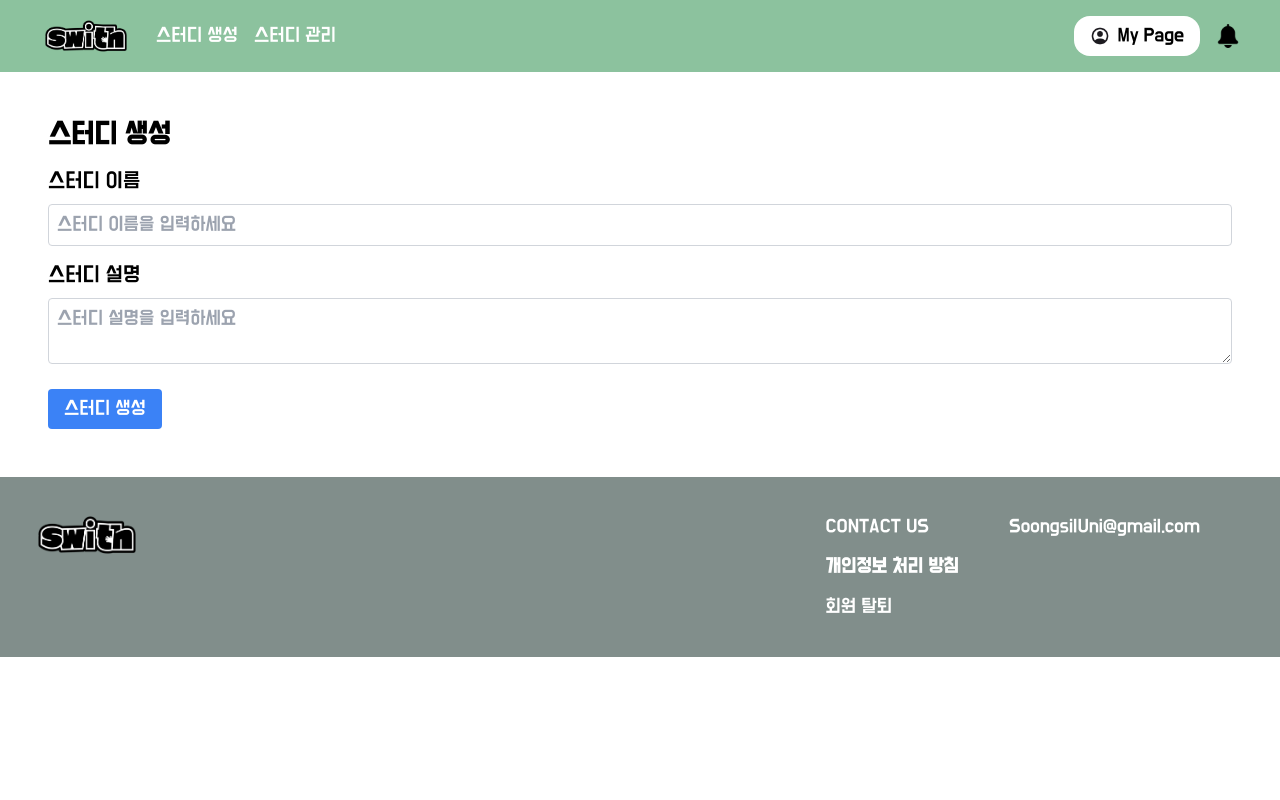
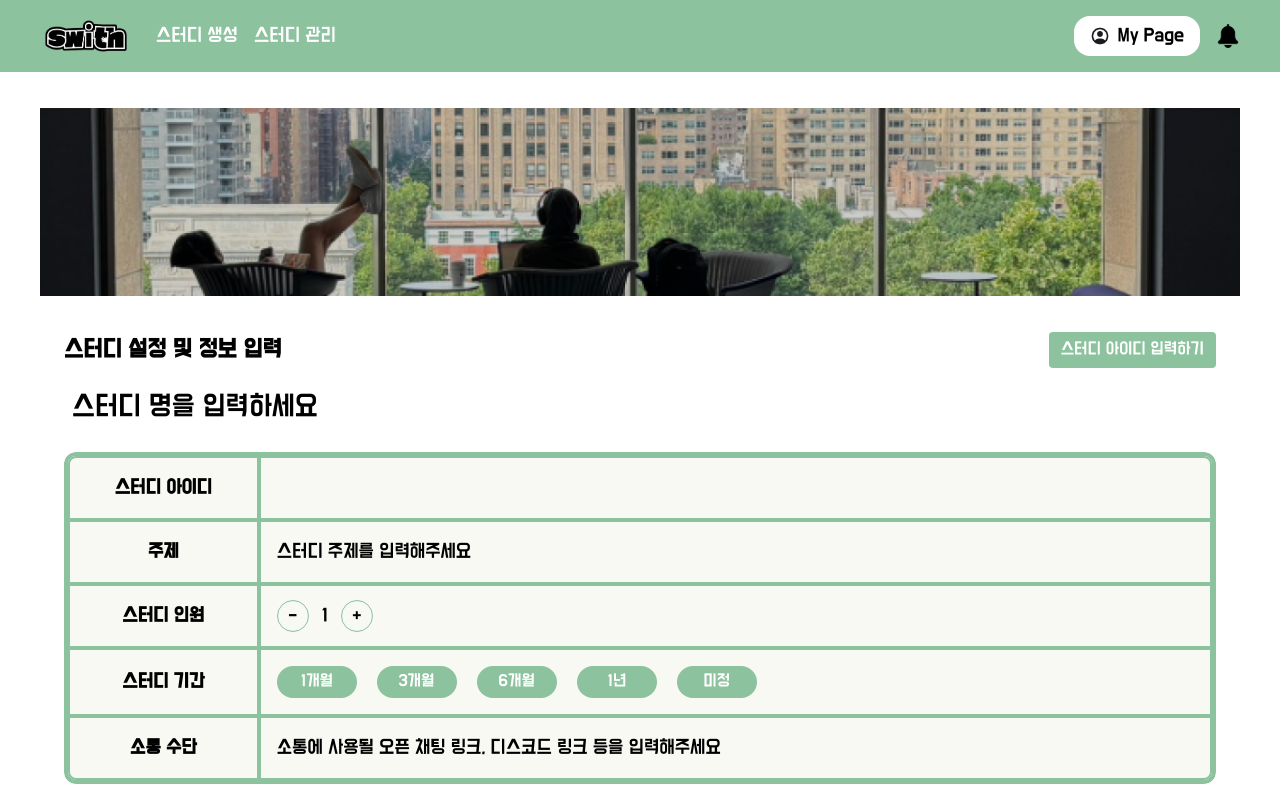
Before and after one commit to TeamSwith/Front, a React (Create React App) app: page /create-study in a window 1280 px wide. Shown: the top 800 px of the page. Built offline with nearby package versions, Linux system fonts and the light colour scheme.

Commit message:
Footer 수정

```diff
--- /dev/null
+++ b/src/components/Banner.js
@@ -0,0 +1,12 @@
+import React from 'react';
+import bannerImage from '../assets/Banner.png'; // 배너 이미지 경로
+
+const Banner = () => {
+  return (
+    <div className="relative w-full mt-1 sm:mt-3">
+      <img src={bannerImage} alt="Banner" className="w-full max-h-[200px] object cover" />
+    </div>
+  );
+};
+
+export default Banner;
--- a/src/components/Footer.js
+++ b/src/components/Footer.js
@@ -4,20 +4,20 @@ import logo from '../assets/swithLogo.png';
 const Footer = () => {
   return (
     <footer
-      className="bg-[#818E8B] text-white"
+      className="bg-[#818E8B] text-white mt-8"
       style={{ height: '180px' }} // 푸터 높이 조정
     >
-      <div className="flex justify-between items-center h-full">
-        <div className="flex items-center ml-8 mb-16"> {/* 왼쪽 마진 및 아래쪽 마진 설정 */}
+      <div className="flex flex-col sm:flex-row justify-center sm:justify-between items-center h-full p-12">
+        <div className="flex items-center mb-3 sm:mb-16"> {/* 왼쪽 마진 및 아래쪽 마진 설정 */}
           <img src={logo} alt="Switch Logo" className="h-12" />
         </div>
-        <div className="text-left mr-20 flex flex-col"> {/* 왼쪽 정렬 및 세로 방향 정렬 */}
-          <div className="flex items-center"> {/* CONTACT US와 이메일 같은 줄에 배치 */}
-            <p className="mr-20">CONTACT US</p> {/* 마진 추가 */}
-            <p className="text-right">SoongsilUni@gmail.com</p> {/* 이메일을 오른쪽에 배치 */}
+        <div className="text-center sm:text-left flex flex-col"> {/* 가운데 정렬 및 세로 방향 정렬 */}
+          <div className="flex items-center justify-cente sm:justify-between"> {/* CONTACT US와 이메일 같은 줄에 배치 */}
+            <p className="mr-4 sm:mr-20 text-sm sm:text-base font-sans">CONTACT US</p> {/* 글씨 크기 조정 */}
+            <p className="text-sm sm:text-base font-sans">SoongsilUni@gmail.com</p> {/* 이메일을 오른쪽에 배치 */}
           </div>
-          <p className="mt-4 font-bold">개인정보 처리 방침</p>
-          <p className="mt-4">회원 탈퇴</p>
+          <p className="mt-3 sm:mt-4 text-sm sm:text-base font-bold font-sans">개인정보 처리 방침</p> {/* 글씨 크기 조정 */}
+          <p className="mt-3 sm:mt-4 text-sm sm:text-base font-sans">회원 탈퇴</p> {/* 글씨 크기 조정 */}
         </div>
       </div>
     </footer>
--- /dev/null
+++ b/src/components/Modal.js
@@ -0,0 +1,38 @@
+import React from 'react';
+
+const Modal = ({ isOpen, onClose, onSubmit }) => {
+  const [studyId, setStudyId] = React.useState('');
+
+  const handleSubmit = () => {
+    onSubmit(studyId); // 부모 컴포넌트에 아이디 전달
+    setStudyId(''); // 입력 필드 초기화
+    onClose(); // 모달 닫기
+  };
+
+  if (!isOpen) return null; // 모달이 열려있지 않으면 null 반환
+
+  return (
+    <div className="fixed inset-0 flex items-center justify-center z-50 bg-black bg-opacity-50">
+      <div className="bg-white p-6 rounded shadow-md">
+        <h2 className="text-xl mb-4">스터디 아이디 입력</h2>
+        <input
+          type="text"
+          value={studyId}
+          onChange={(e) => setStudyId(e.target.value)}
+          placeholder="스터디 아이디를 입력하세요"
+          className="w-full p-2 border border-gray-300 rounded focus:outline-none"
+        />
+        <div className="mt-4 flex justify-end">
+          <button className="px-4 py-2 bg-blue-500 text-white rounded hover:bg-blue-600" onClick={handleSubmit}>
+            확인
+          </button>
+          <button className="px-4 py-2 ml-2 bg-gray-300 text-black rounded hover:bg-gray-400" onClick={onClose}>
+            취소
+          </button>
+        </div>
+      </div>
+    </div>
+  );
+};
+
+export default Modal;
--- a/src/pages/CreateStudy.js
+++ b/src/pages/CreateStudy.js
@@ -1,47 +1,168 @@
 import React, { useState } from 'react';
+import Banner from '../components/Banner'; // 배너 컴포넌트 임포트
+import Modal from '../components/Modal'; // 모달 컴포넌트 임포트
 
 const CreateStudy = () => {
   const [studyName, setStudyName] = useState('');
-  const [description, setDescription] = useState('');
+  // const [description, setDescription] = useState('');
+  const [isEditingStudyName, setIsEditingStudyName] = useState(false); // 입력 모드 상태
+  const [studyId, setStudyId] = useState(''); // 스터디 아이디
+  const [studyTopic, setStudyTopic] = useState(''); // 스터디 주제
+  const [isEditingStudyTopic, setIsEditingStudyTopic] = useState(false); // 입력 모드 상태
+  const [participants, setParticipants] = useState(1); // 스터디 인원
+  const [studyPeriod, setStudyPeriod] = useState(''); // 스터디 기간
+  const [communicationLink, setCommunicationLink] = useState(''); // 소통 수단
+  const [isEditingStudyLink, setIsEditingStudyLink] = useState(false); // 입력 모드 상태
+  const [isModalOpen, setIsModalOpen] = useState(false); // 모달 열림 상태
+
+  const handleParticipantChange = (action) => {
+    setParticipants((prev) => (action === 'increment' ? prev + 1 : Math.max(prev - 1, 1))); // 최소 1명 유지
+  };
 
   const handleCreateStudy = () => {
-    // 스터디 생성 로직 추가 (예: API 요청)
     alert(`스터디 "${studyName}"가 생성되었습니다!`);
     setStudyName('');
-    setDescription('');
+    //setDescription('');
   };
 
   return (
-    <div className="p-8">
-      <h1 className="text-2xl font-bold mb-4">스터디 생성</h1>
-      <form className="space-y-4">
+    <div className="max-w-5.5xl mx-auto px-0 pt-2 space-y-2">
+
+      <Banner className="mb-2 sm:mb-4" />
+
+      <div className="p-4 sm:p-6 rounded-lg">
+        <div className="flex justify-between items-center mt-2 sm:mt-1 mb-5 sm:mb-4">
+          <h1 className="text-lg sm:text-xl font-bold">스터디 설정 및 정보 입력</h1>
+          <button
+            type="button"
+            onClick={() => setIsModalOpen(true)}
+            className="text-xs sm:text-sm px-3 py-2 bg-[#8CC29E] text-white rounded hover:bg-[#7BAE8D]"
+          >
+            스터디 아이디 입력하기
+          </button>
+        </div>
+
+        <form className="space-y-2 sm:space-y-5">
           <div>
-          <label className="block text-lg mb-2">스터디 이름</label>
+            {isEditingStudyName ? (
               <input
                 type="text"
                 value={studyName}
                 onChange={(e) => setStudyName(e.target.value)}
-            className="w-full p-2 border border-gray-300 rounded"
-            placeholder="스터디 이름을 입력하세요"
+                onBlur={() => setIsEditingStudyName(false)} // 입력 필드에서 벗어날 때 편집 모드 해제
+                className="w-full p-2 rounded focus:outline-none text-lg sm:text-2xl" // 테두리 제거 및 포커스 스타일 제거
+                placeholder="스터디 명을 입력하세요" // 수정된 플레이스홀더 텍스트
               />
+            ) : (
+              <p
+                className="w-full p-2 text-lg sm:text-2xl"
+                onClick={() => setIsEditingStudyName(true)} // 클릭 시 입력 모드로 변경
+              >
+                {studyName || "스터디 명을 입력하세요"} {/* 기본 텍스트 표시 */}
+              </p>
+            )}
           </div>
-        <div>
-          <label className="block text-lg mb-2">스터디 설명</label>
-          <textarea
-            value={description}
-            onChange={(e) => setDescription(e.target.value)}
-            className="w-full p-2 border border-gray-300 rounded"
-            placeholder="스터디 설명을 입력하세요"
+
+          <div style={{ marginBottom: '47px', overflow: 'hidden', borderRadius: '12px' }}> {/*Tailwind 적용안돼서 직접 여백 추가해줌*/}
+            <table className="w-full border-4 border-[#8CC29E] bg-[#F7F9F2] border-separate rounded-lg text-sm sm:text-base" style={{ borderCollapse: 'separate', borderSpacing: '0', borderRadius: '12px' }} >
+              <tbody>
+                <tr>
+                  <td className="p-3 sm:p-4 w-1/3 sm:w-1/6 h-12 sm:h-16 border-2 border-[#8CC29E] text-center font-bold whitespace-nowrap rounded-tl-lg">스터디 아이디</td>
+                  <td className="p-3 sm:p-4 border-2 border-[#8CC29E] rounded-tr-lg">{studyId || ''}</td> {/* 자동으로 불러오는 아이디 표시 */}
+                </tr>
+                <tr>
+                  <td className="p-3 sm:p-4 w-1/3 sm:w-1/6 h-12 sm:h-16 border-2 border-[#8CC29E] text-center font-bold">주제</td>
+                  <td className="p-3 sm:p-4 border-2 border-[#8CC29E]">
+                    {isEditingStudyTopic ? (
+                      <input
+                        type="text"
+                        value={studyTopic}
+                        onChange={(e) => setStudyTopic(e.target.value)}
+                        onBlur={() => setIsEditingStudyTopic(false)} // 입력 필드에서 벗어날 때 편집 모드 해제
+                        className="w-full rounded focus:outline-none bg-[#F7F9F2]"
+                        placeholder="스터디 주제를 입력해주세요"
                       />
+                    ) : (
+                      <p
+                        className="cursor-pointer"
+                        onClick={() => setIsEditingStudyTopic(true)} // 클릭 시 입력 모드로 변경
+                      >
+                        {studyTopic || "스터디 주제를 입력해주세요"} {/* 기본 텍스트 표시 */}
+                      </p>
+                    )}
+                  </td>
+                </tr>
+                <tr>
+                  <td className="p-3 sm:p-4 w-1/3 sm:w-1/6 h-12 sm:h-16 border-2 border-[#8CC29E] text-center font-bold">스터디 인원</td>
+                  <td className="p-3 sm:p-4 h-12 sm:h-16 border-2 border-[#8CC29E] flex items-center">
+                    <button type="button" onClick={() => handleParticipantChange('decrement')} className="p-1 w-6 sm:w-8 h-6 sm:h-8 border border-[#8CC29E] rounded-full text-center">-</button>
+                    <span className="w-6 sm:w-8 text-center">{participants}</span>
+                    <button type="button" onClick={() => handleParticipantChange('increment')} className="p-1 w-6 sm:w-8 h-6 sm:h-8 border border-[#8CC29E] rounded-full text-center">+</button>
+                  </td>
+                </tr>
+                <tr>
+                  <td className="p-3 sm:p-4 w-1/3 sm:w-1/6 border-2 border-[#8CC29E] text-center font-bold">스터디 기간</td>
+                  <td className="p-3 sm:p-4 border-2 border-[#8CC29E]">
+                    <div className="flex flex-wrap gap-2 sm:gap-5">
+                      {['1개월', '3개월', '6개월', '1년', '미정'].map((period) => (
+                        <button
+                          key={period}
+                          type="button"
+                          onClick={() => setStudyPeriod(period)}
+                          className={`w-16 sm:w-20 h-6 sm:h-8 rounded-full justify-center items-center sm:text-sm ${studyPeriod === period ? 'bg-[#7BAE8D]' : 'bg-[#8CC29E] text-white'}`} // 선택 시 색상 변경
+                        >
+                          {period}
+                        </button>
+                      ))}
                     </div>
+                  </td>
+                </tr>
+                <tr>
+                  <td className="p-3 sm:p-4 w-1/3 sm:w-1/6 h-12 sm:h-16 border-2 border-[#8CC29E] text-center font-bold rounded-bl-lg">소통 수단</td>
+                  <td className="p-3 sm:p-4 border-2 border-[#8CC29E] rounded-br-lg">
+                    {isEditingStudyLink ? (
+                      <input
+                        type="text"
+                        value={communicationLink}
+                        onChange={(e) => setCommunicationLink(e.target.value)}
+                        onBlur={() => setIsEditingStudyLink(false)} // 입력 필드에서 벗어날 때 편집 모드 해제
+                        className="w-full rounded focus:outline-none bg-[#F7F9F2]"
+                        placeholder="소통에 사용될 오픈 채팅 링크, 디스코드 링크 등을 입력해주세요"
+                      />
+                    ) : (
+                      <p
+                        className="cursor-pointer"
+                        onClick={() => setIsEditingStudyLink(true)} // 클릭 시 입력 모드로 변경
+                      >
+                        {communicationLink || "소통에 사용될 오픈 채팅 링크, 디스코드 링크 등을 입력해주세요"} {/* 기본 텍스트 표시 */}
+                      </p>
+                    )}
+                  </td>
+                </tr>
+              </tbody>
+            </table>
+          </div>
+
+          <div className="flex flex-col sm:flex-row justify-center space-y-4 sm:space-y-0 sm:space-x-10 mt-2 sm:mt-4"> {/* 버튼 간격 조정 */}
             <button
               type="button"
               onClick={handleCreateStudy}
-          className="px-4 py-2 bg-blue-500 text-white rounded hover:bg-blue-600"
+              className="w-full sm:w-40 h-12 rounded-xl bg-[#91DDAB] text-white rounded-lg shadow-lg focus:outline-none transition duration-300 text-sm sm:text-base"
             >
-          스터디 생성
+              생성 하기
             </button>
+            <button
+              type="button"
+              onClick={() => setCommunicationLink('')} // 취소 버튼 동작 설정 (예: 입력 필드 초기화)
+              className="w-full sm:w-40 h-12 rounded-xl bg-[#EFF9F2] text-[#91DDAB] rounded-lg shadow-lg focus:outline-none transition duration-300 text-sm sm:text-base"
+            >
+              취소
+            </button>
+          </div>
         </form>
+      </div>
+
+    <Modal isOpen={isModalOpen} onClose={() => setIsModalOpen(false)} onSubmit={setStudyId} />
   </div>
   );
 };
--- a/tailwind.config.js
+++ b/tailwind.config.js
@@ -4,7 +4,11 @@ module.exports = {
     "./src/**/*.{js,jsx,ts,tsx}",
   ],
   theme: {
-    extend: {},
+    extend: {
+      maxWidth: {
+        '5.5xl': '1200px',
+      },
+    },
   },
   plugins: [],
 }
```
Also changed, not shown: src/assets/Banner.png (added). Lines whose indentation alone changed are shown as unchanged.
